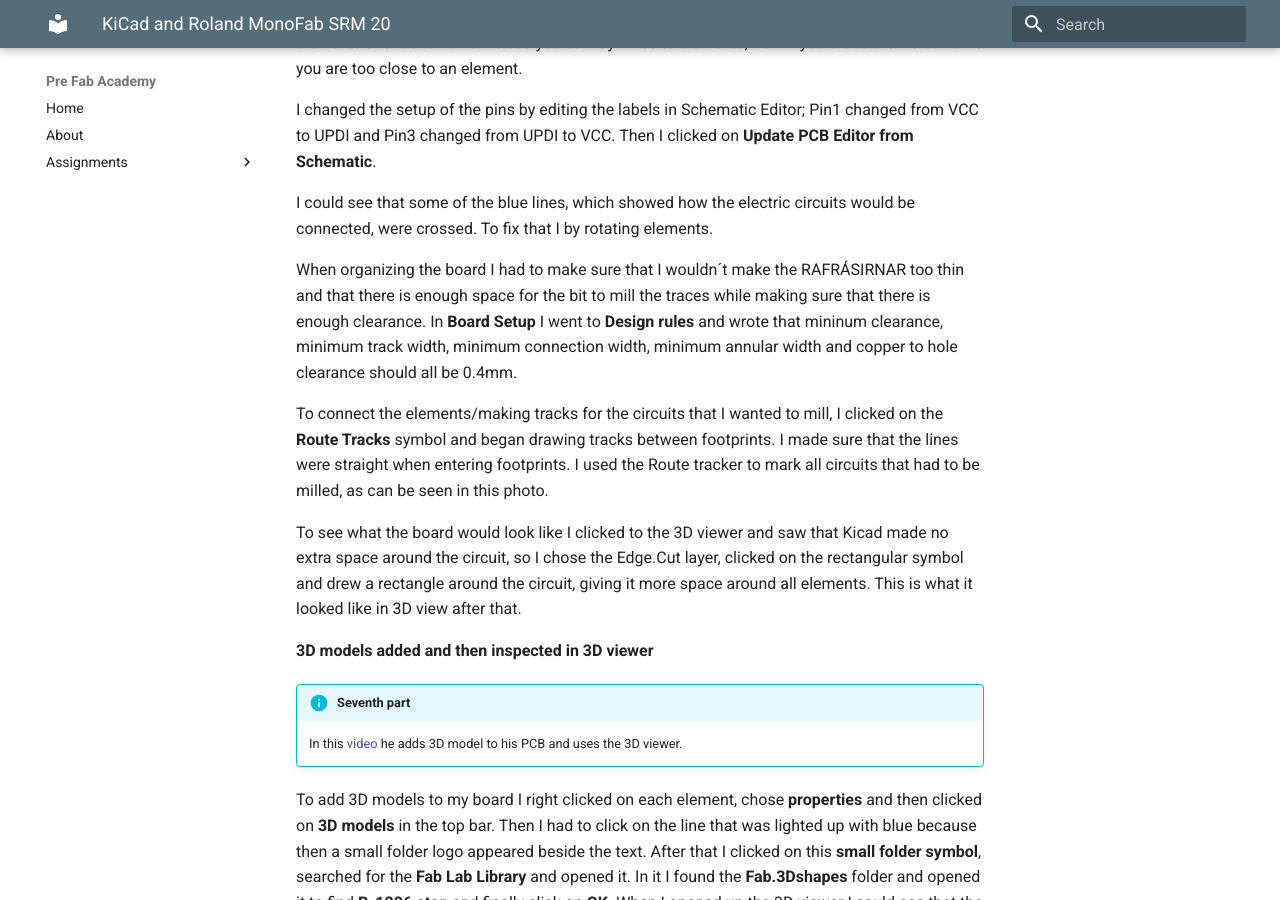
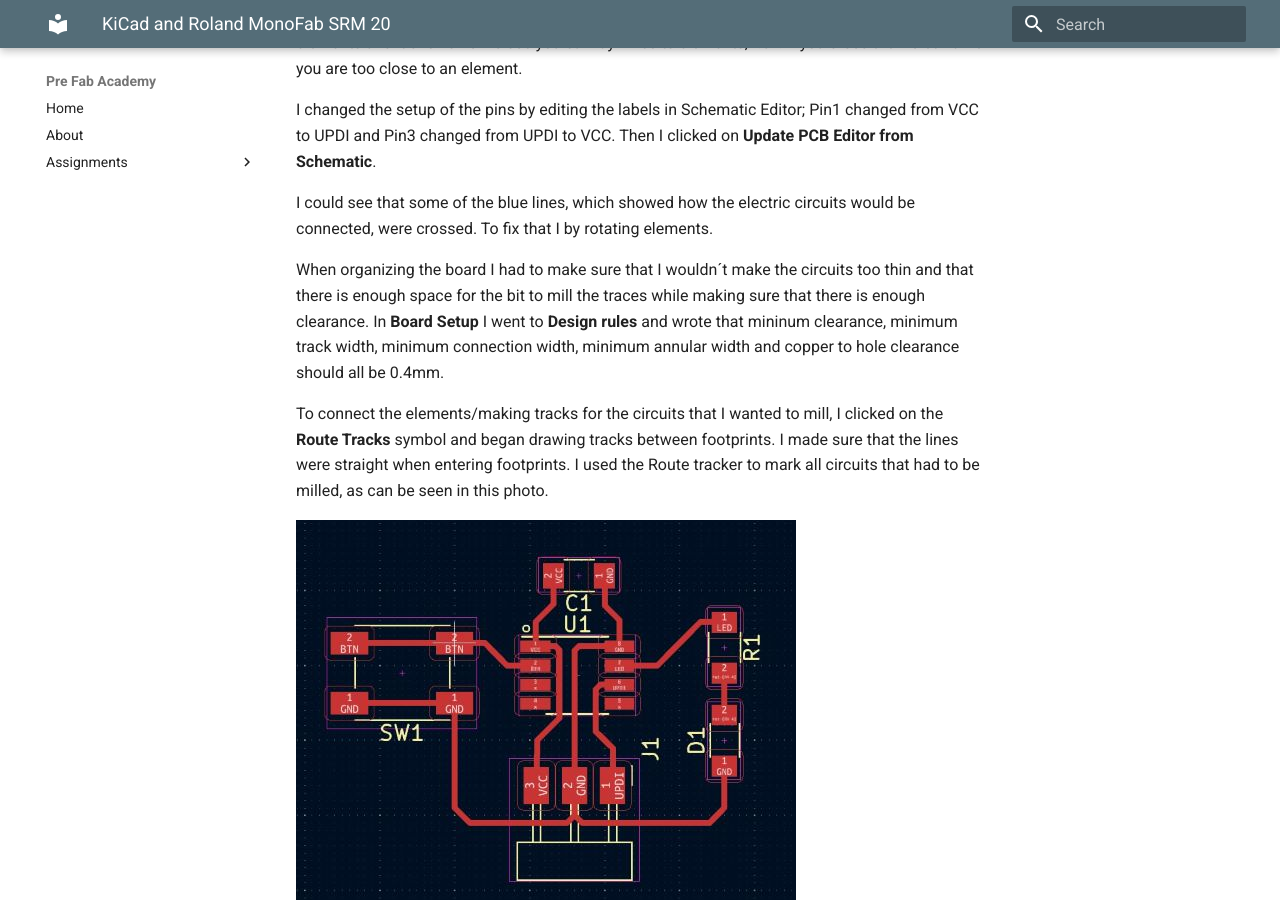
Before and after one commit to OlofH2/Before-Fab-Academy, an MkDocs documentation site: the page built from docs/KiCad_and_Roland_MonoFab_SRM_20.md, in a window 1280 px wide and 900 px high, scrolled down 4620 px. Built offline with MkDocs 1.6.1 and Material for MkDocs 9.7.7, drawn with Linux system fonts in a browser that asks for light colours.

Commit message:
Route tracks mynd

```diff
--- a/docs/KiCad_and_Roland_MonoFab_SRM_20.md
+++ b/docs/KiCad_and_Roland_MonoFab_SRM_20.md
@@ -101,11 +101,12 @@
 
 I could see that some of the blue lines, which showed how the electric circuits would be connected, were crossed. To fix that I by rotating elements.
 
-When organizing the board I had to make sure that I wouldn´t make the RAFRÁSIRNAR too thin and that there is enough space for the bit to mill the traces while making sure that there is enough clearance.
+When organizing the board I had to make sure that I wouldn´t make the circuits too thin and that there is enough space for the bit to mill the traces while making sure that there is enough clearance.
 In **Board Setup** I went to **Design rules** and wrote that mininum clearance, minimum track width, minimum connection width, minimum annular width and copper to hole clearance should all be 0.4mm.
 
 To connect the elements/making tracks for the circuits that I wanted to mill, I clicked on the **Route Tracks** symbol and began drawing tracks between footprints. I made sure that the lines were straight when entering footprints. I used the Route tracker to mark all circuits that had to be milled, as can be seen in this photo.
 
+![Route_tracks_all_in_place](img/RouteTracks_InPlace500x401.jpg)
 
 To see what the board would look like I clicked to the 3D viewer and saw that Kicad made no extra space around the circuit, so I chose the Edge.Cut layer, clicked on the rectangular symbol and drew a rectangle around the circuit, giving it more space around all elements. This is what it looked like in 3D view after that.
 
```
Also changed, not shown: docs/img/RouteTracks_InPlace500x401.jpg (added).
